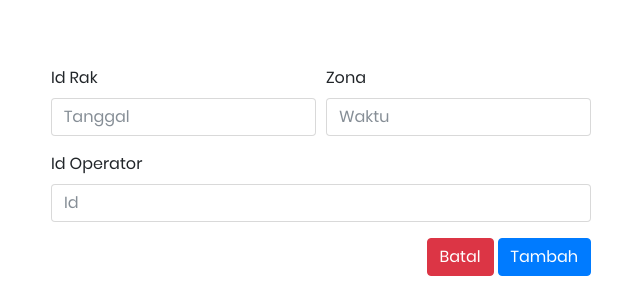
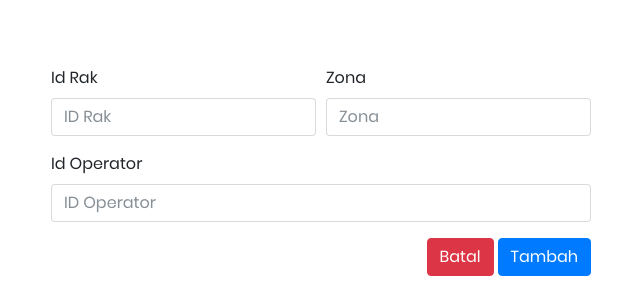
Before and after one commit to fadlytanjung/Formulation-of-goods-in-warehouses-using-genetic-algorithms-Python-Flask, a Flask app: page /input_rak in a window 1280 px wide. Shown: the part 340-642 px from the top of the page, without its empty margins (319-959 px from the left). Run offline with Flask 2, Linux system fonts and the light colour scheme; some libraries are stand-ins or nearby versions.

Commit message:
Update 2 to deploy

```diff
--- a/templates/formbarang.html
+++ b/templates/formbarang.html
@@ -49,7 +49,7 @@
                     </div>
                     <div class="form-group">
                         <label >Id Operator</label>
-                        <input type="text" class="form-control no-bor" placeholder="Id">
+                        <input type="text" class="form-control no-bor" placeholder="ID Operator">
                     </div>
                     <div class="form-group">
                         <label >Produk</label>
--- a/templates/formrak.html
+++ b/templates/formrak.html
@@ -40,16 +40,16 @@
                     <div class="form-row">
                         <div class="form-group col-md-6">
                         <label >Id Rak</label>
-                        <input type="text" class="form-control no-bor"  placeholder="Tanggal">
+                        <input type="text" class="form-control no-bor"  placeholder="ID Rak">
                         </div>
                         <div class="form-group col-md-6">
                         <label>Zona</label>
-                        <input type="text" class="form-control no-bor" placeholder="Waktu">
+                        <input type="text" class="form-control no-bor" placeholder="Zona">
                         </div>
                     </div>
                     <div class="form-group">
                         <label >Id Operator</label>
-                        <input type="text" class="form-control no-bor" placeholder="Id">
+                        <input type="text" class="form-control no-bor" placeholder="ID Operator">
                     </div>
 
                     <div class="float-right">
```
